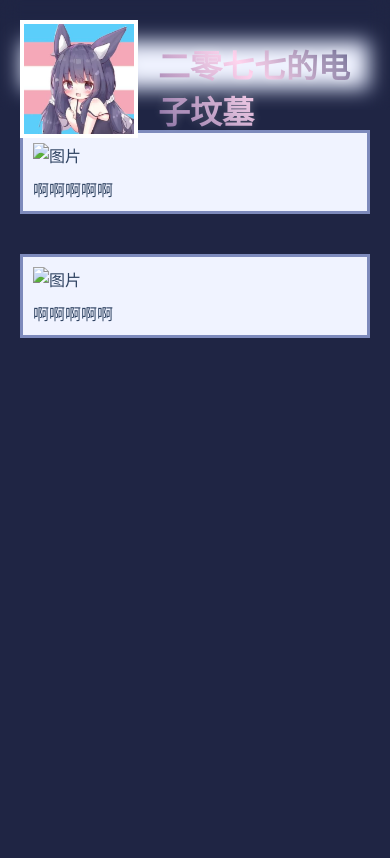
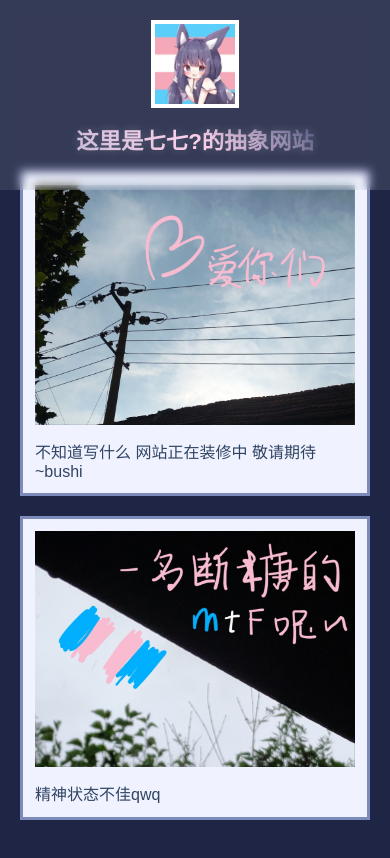
Before and after one commit to YYDS2077fhhh/YYDS2077fhhh, a plain HTML site: page index.html in a window 390 px wide. Drawn offline with Linux system fonts and the light colour scheme.

Commit message:
Add files via upload

```diff
--- a/index.html
+++ b/index.html
@@ -3,8 +3,15 @@
 <head>
     <meta charset="UTF-8">
     <meta name="viewport" content="width=device-width, initial-scale=1.0">
-    <title>坟墓</title>
+    <title>YYDS2077</title>
     <style>
+        :root {
+            --background-color: #1F2544;
+            --text-color: #304463;
+            --info-bg-color: #F0F3FF;
+            --info-border-color: #7D8ABC;
+            --card-bg-color: rgba(255, 255, 255, 0.1);
+        }
         body {
             display: flex;
             flex-direction: column;
@@ -12,42 +19,41 @@
             align-items: flex-start;
             height: 100vh;
             margin: 0;
-            background-color: #1F2544;
+            background-color: var(--background-color);
             font-family: Arial, sans-serif;
             padding: 20px;
-            color: #304463;
-            overflow-y: scroll; /* 允许垂直滚动 */
+            color: var(--text-color);
+            overflow-y: scroll;
         }
-        .profile-container {
+        .profile-card {
             display: flex;
-            align-items: flex-start; /* 头像和名字向上对齐 */
-            position: fixed; /* 固定在顶部 */
-            top: 0; /* 顶部位置 */
+            align-items: center;
+            background-color: var(--card-bg-color);
+            padding: 20px;
+            backdrop-filter: blur(5px);
+            position: fixed;
+            top: 0;
             left: 0;
             right: 0;
-            height: 110px; /* 适当的高度 */
-            backdrop-filter: blur(10px); /* 模糊效果 */
             z-index: 10;
-            padding: 20px; /* 顶部和左右填充 */
-            box-sizing: border-box; /* 包含填充在内 */
+            transition: transform 0.3s ease;
         }
         .avatar {
-            width: 110px; /* 默认大小 */
-            height: 110px; /* 默认大小 */
+            width: 110px;
+            height: 110px;
             object-fit: cover;
             border: 4px solid #fff;
-            transition: width 0.5s, height 0.5s; /* 过渡效果 */
-            margin-top: 0px; /* 顶部间距 */
+            transition: width 0.5s, height 0.5s;
+            margin-right: 20px;
         }
         .avatar.shrink {
-            width: 60px; /* 缩小后的大小 */
-            height: 60px; /* 缩小后的大小 */
+            width: 60px;
+            height: 60px;
         }
         .name {
-            font-size: 2rem;
-            margin-left: 20px;
+            font-size: 1.6rem;
             font-weight: bold;
-            background: linear-gradient(45deg, #81689D, #FFD0EC, #474F7A);
+            background: linear-gradient(45deg, #c4b4d6, #FFD0EC, #474F7A);
             background-clip: text;
             -webkit-background-clip: text;
             color: transparent;
@@ -58,25 +64,23 @@
             text-shadow: 0 0 10px rgba(255, 255, 255, 0.8);
         }
         .info-container {
-            display: flex;
-            flex-direction: column;
-            align-items: stretch;
+            display: grid;
+            grid-template-columns: repeat(1, 1fr);
+            gap: 20px;
             width: 100%;
-            margin-top: 20px; /* 调整顶部间距 */
-            margin-bottom: 20px; /* 增加底部间距 */
-            cursor: pointer;
+            margin-top: 150px;
         }
-
         .info-box {
-            background-color: #F0F3FF;
-            border: solid #7D8ABC; /* 去掉圆角 */
-            padding: 10px; /* 减少上下填充 */
+            background-color: var(--info-bg-color);
+            border: solid var(--info-border-color);
+            padding: 12px;
             text-align: left;
-            transition: all 0.5s;
+            transition: all 0.1s;
+            text-decoration: none; /* 移除链接下划线 */
+            color: inherit; /* 继承父元素的颜色 */
         }
-
         .info-box:hover {
-            transform: scale(1.05);
+            transform: scale(1.02);
             box-shadow: 12px 12px 16px rgba(255, 255, 255, 0.1);
         }
         .info-box img {
@@ -86,46 +90,105 @@
         .info-box p {
             margin: 0;
         }
+        .special-card {
+            width: 100%;
+            height: 200px;
+            position: relative;
+            overflow: hidden;
+        }
+        .special-card img {
+            width: 100%;
+            height: 100%;
+            object-fit: cover;
+            filter: blur(8px);
+            position: absolute;
+            top: 0;
+            left: 0;
+        }
+        .special-card .content {
+            position: relative;
+            padding: 20px;
+            color: white;
+            z-index: 1;
+        }
+        /* 媒体查询 */
+        @media (max-width: 600px) {
+            .profile-card {
+                flex-direction: column;
+                align-items: center;
+                text-align: center;
+            }
+            .avatar {
+                width: 80px;
+                height: 80px;
+                margin-right: 0;
+            }
+            .name {
+                font-size: 1.4rem;
+            }
+            .info-container {
+                grid-template-columns: 1fr;
+            }
+        }
+        @media (min-width: 601px) and (max-width: 1200px) {
+            .profile-card {
+                flex-direction: row;
+                justify-content: space-between;
+            }
+            .avatar {
+                width: 100px;
+                height: 100px;
+            }
+            .name {
+                font-size: 1.5rem;
+            }
+            .info-container {
+                grid-template-columns: repeat(2, 1fr);
+            }
+        }
+        @media (min-width: 1201px) {
+            .info-container {
+                grid-template-columns: repeat(3, 1fr);
+            }
+        }
     </style>
 </head>
 <body>
-    <div class="profile-container" id="profile-container">
-        <img src="头像.jpg" alt="头像" class="avatar" id="avatar">
-        <h1 class="name">二零七七的电子坟墓</h1>
+    <div class="profile-card" id="profile-card">
+        <img src="头像.jpg" alt="用户头像" class="avatar" id="avatar">
+        <h1 class="name">这里是七七?的抽象网站</h1>
     </div>
 
-    <div class="info-container">
-        <div class="info-box">
-            <p>不知道写什么</p>
-        </div>
-    </div>
-
-    <div class="info-container">
-        <div class="info-box">
-            <img src="20170724154927_XuGFv.jpg" alt="图片">
-            <p>啊啊啊啊啊</p>
-        </div>
-    </div>
-
-    <div class="info-container">
-        <div class="info-box">
-            <img src="20170724154927_XuGFv.jpg" alt="图片">
-            <p>啊啊啊啊啊</p>
+    <div>
+        <div class="info-container">
+            <a href="链接2.html" class="info-box">
+                <img src="爱你们.png" alt="描述性文字">
+                <p>不知道写什么 网站正在装修中 敬请期待~bushi</p>
+            </a>
+            <a href="链接3.html" class="info-box">
+                <img src="啊啊啊.png" alt="描述性文字">
+                <p>精神状态不佳qwq</p>
+            </a>
         </div>
     </div>
 
     <script>
         const avatar = document.getElementById('avatar');
+        const profileCard = document.getElementById('profile-card');
+        let lastScrollTop = 0;
 
         window.addEventListener('scroll', function() {
             const scrollTop = window.pageYOffset || document.documentElement.scrollTop;
-            if (scrollTop === 0) {
-                // 在顶部，放大头像
-                avatar.classList.remove('shrink');
+
+            if (scrollTop > lastScrollTop) {
+                // 向上滑动
+                profileCard.style.transform = 'translateY(-100%)'; // 隐藏头像和名字
             } else {
-                // 向下滚动，缩小头像
-                avatar.classList.add('shrink');
+                // 向下滑动
+                profileCard.style.transform = 'translateY(0)'; // 显示头像和名字
             }
+
+            lastScrollTop = scrollTop;
         });
     </script>
 </body>
```
